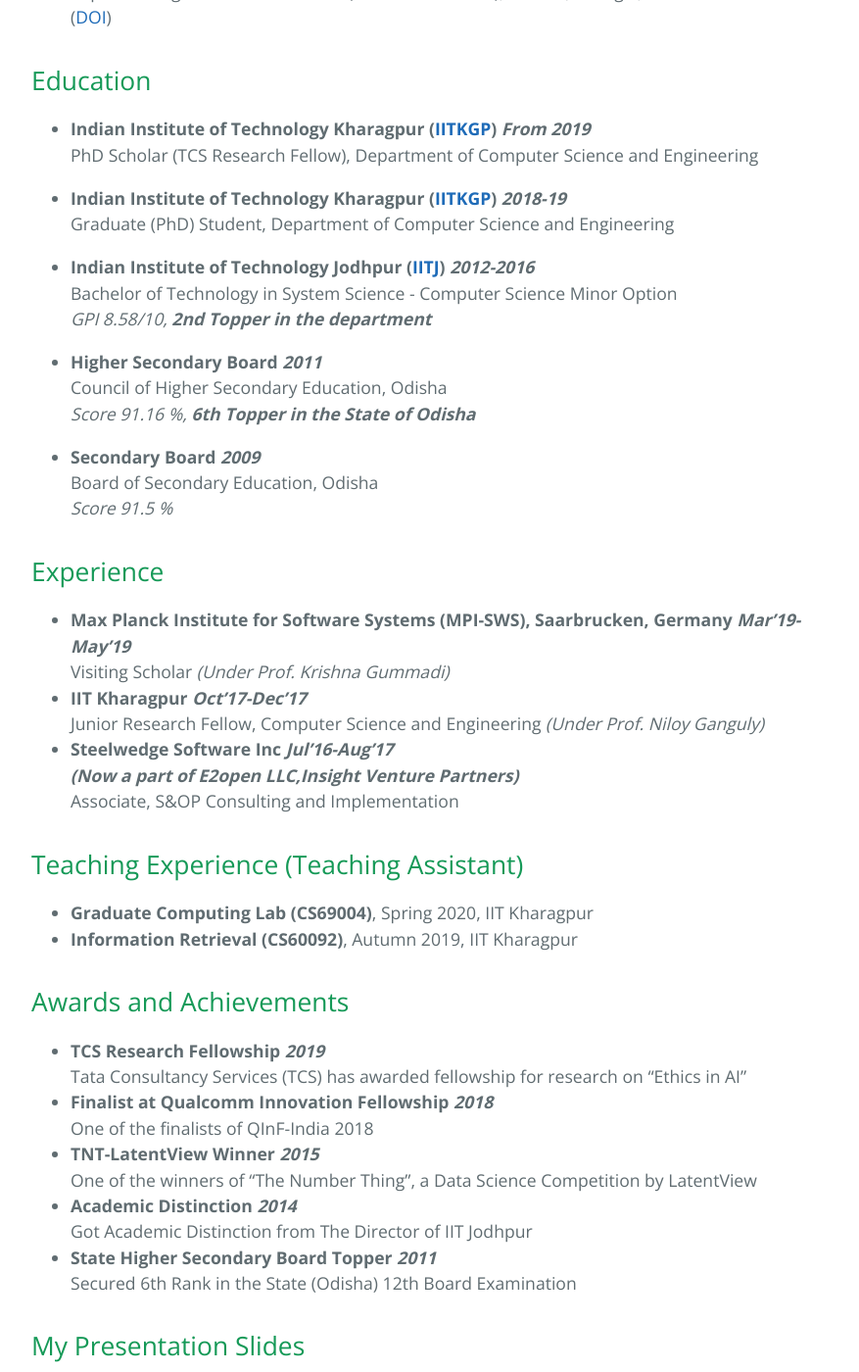
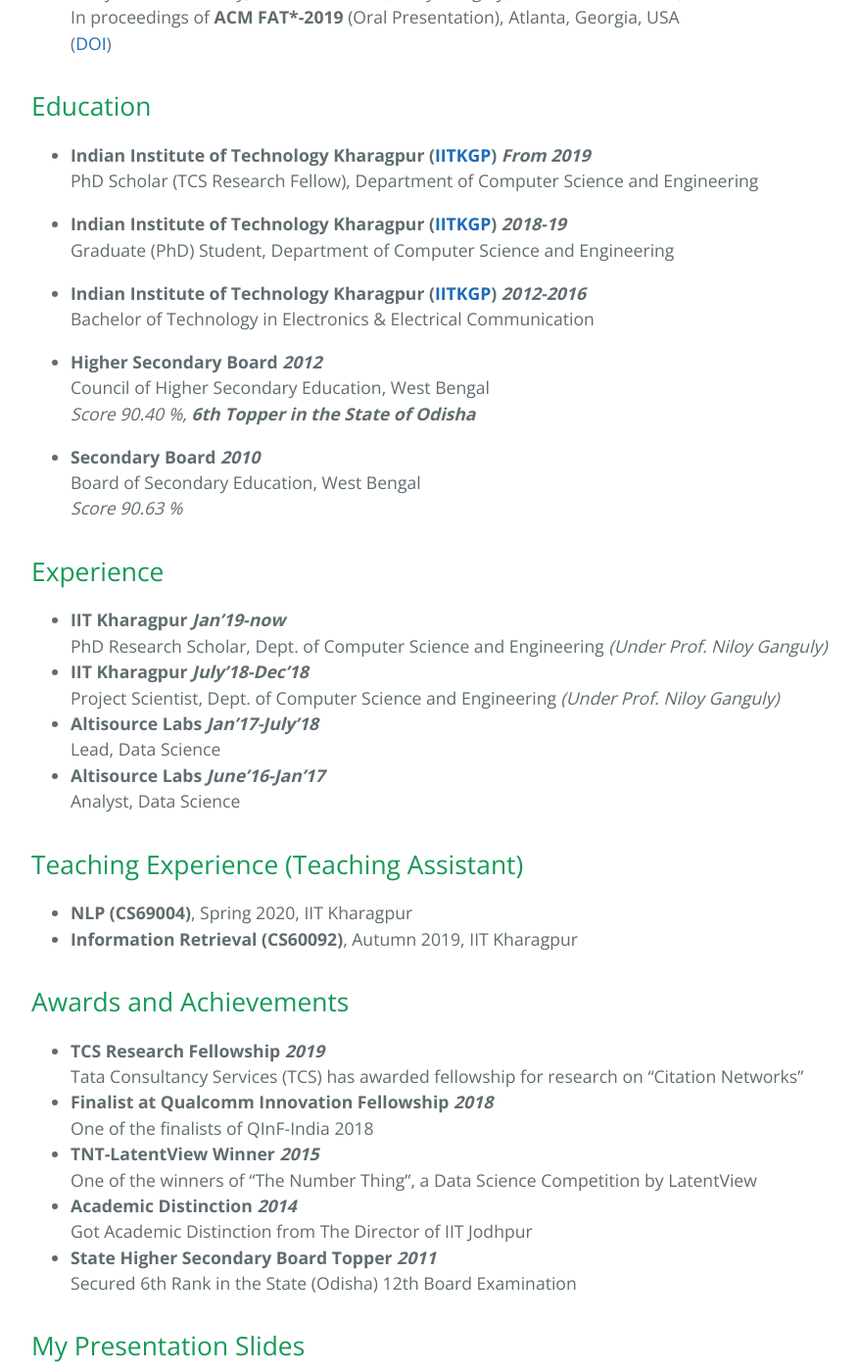
Before and after one commit to Souvic/Souvic.github.io, a Jekyll site: the page built from index.md, in a window 1280 px wide and 1400 px high, scrolled down 1342 px. Shown: the whole window at 98% size, without its empty margins (192-1069 px from the left). Built offline with Jekyll 4.4.1, drawn with Linux system fonts in a browser that asks for light colours; our own code applies the rules of GitHub Pages for plain Markdown files; some of the changed text lies outside the part shown.

Commit message:
Update index.md

```diff
--- a/index.md
+++ b/index.md
@@ -1,9 +1,9 @@
 ## About Me
-I am a PhD scholar (TCS research fellow) in the department of [Computer Science and Engineering](http://cse.iitkgp.ac.in) at [IIT Kharagpur, India](http://www.iitkgp.ac.in/). I work under the supervision of [Prof. Niloy Ganguly](http://www.facweb.iitkgp.ernet.in/~niloy/). My research area is Information Retrieval and Data Mining, and my research interests fall in bias & fairness aspects of AI.
+I am a PhD scholar (TCS research fellow) in the department of [Computer Science and Engineering](http://cse.iitkgp.ac.in) at [IIT Kharagpur, India](http://www.iitkgp.ac.in/). I am jointly supervised by [Prof. Animesh Mukherjee](https://cse.iitkgp.ac.in/~animeshm/) & [Prof. Pawan Goyal](https://cse.iitkgp.ac.in/~pawang/). My research area is Applied Deep Learning and my research interests fall in Music, Healthcare, Media Bias and Citation Networks.
 
 I am currently a part of [Complex Networks Research Group](http://www.cnergres.iitkgp.ac.in/) at [IIT Kharagpur](http://www.iitkgp.ac.in/). <br>
 Please find me CV [here](https://drive.google.com/file/d/1-KObvU8mr3V0sZGD1rAVmNYWfPZBA9u4/view?usp=sharing). <br>
-My ORCID is [0000-0002-2435-6859](https://orcid.org/0000-0002-2435-6859).
+My ORCID is [0000-0002-2435-6859](https://orcid.org/0000-0002-9413-0070).
 
 ## Research
 * **Group and Individual Fairness in Newsfeed Curation**<br>
@@ -30,36 +30,36 @@
 * **Indian Institute of Technology Kharagpur ([IITKGP](http://iitkgp.ac.in/)) _2018-19_**<br>
 Graduate (PhD) Student, Department of Computer Science and Engineering<br>
 
-* **Indian Institute of Technology Jodhpur ([IITJ](http://iitj.ac.in/)) _2012-2016_**<br>
-Bachelor of Technology in System Science - Computer Science Minor Option<br>
-_GPI 8.58/10, **2nd Topper in the department**_
+* **Indian Institute of Technology Kharagpur ([IITKGP](http://iitkgp.ac.in/)) _2012-2016_**<br>
+Bachelor of Technology in Electronics & Electrical Communication <br>
 
-* **Higher Secondary Board _2011_**<br>
-Council of Higher Secondary Education, Odisha<br>
-_Score 91.16 %, **6th Topper in the State of Odisha**_
+* **Higher Secondary Board _2012_**<br>
+Council of Higher Secondary Education, West Bengal<br>
+_Score 90.40 %, **6th Topper in the State of Odisha**_
 
-* **Secondary Board _2009_**<br>
-Board of Secondary Education, Odisha<br>
-_Score 91.5 %_
+* **Secondary Board _2010_**<br>
+Board of Secondary Education, West Bengal<br>
+_Score 90.63 %_
 
 ## Experience
-* **Max Planck Institute for Software Systems (MPI-SWS), Saarbrucken, Germany _Mar'19-May'19_**<br>
-Visiting Scholar
-_(Under Prof. Krishna Gummadi)_<br>
-* **IIT Kharagpur _Oct'17-Dec'17_**<br>
-Junior Research Fellow, Computer Science and Engineering
+* **IIT Kharagpur _Jan'19-now_**<br>
+PhD Research Scholar, Dept. of Computer Science and Engineering
 _(Under Prof. Niloy Ganguly)_<br>
-* **Steelwedge Software Inc _Jul'16-Aug'17_**<br>
-**_(Now a part of E2open LLC,Insight Venture Partners)_**<br>
-Associate, S&OP Consulting and Implementation
+* **IIT Kharagpur _July'18-Dec'18_**<br>
+Project Scientist, Dept. of Computer Science and Engineering
+_(Under Prof. Niloy Ganguly)_<br>
+* **Altisource Labs _Jan'17-July'18_**<br>
+Lead, Data Science
+* **Altisource Labs _June'16-Jan'17_**<br>
+Analyst, Data Science
 
 ## Teaching Experience (Teaching Assistant)
-* **Graduate Computing Lab (CS69004)**, Spring 2020, IIT Kharagpur
+* **NLP (CS69004)**, Spring 2020, IIT Kharagpur
 * **Information Retrieval (CS60092)**, Autumn 2019, IIT Kharagpur
 
 ## Awards and Achievements
 * **TCS Research Fellowship _2019_**<br>
-Tata Consultancy Services (TCS) has awarded fellowship for research on "Ethics in AI"
+Tata Consultancy Services (TCS) has awarded fellowship for research on "Citation Networks"
 * **Finalist at Qualcomm Innovation Fellowship _2018_**<br>
 One of the finalists of QInF-India 2018
 * **TNT-LatentView Winner _2015_**<br>
@@ -71,7 +71,7 @@
 
 ## My Presentation Slides
 * [11th Feb 2020](https://drive.google.com/file/d/1FhBjqo_Egvshi7wMdEelJd5A4buaLI1R/view?usp=sharing), **Incremental Fairness in Two-Sided Market Platforms**, Thirty-Fourth AAAI Conference on AI, [AAAI-2020](https://aaai.org/Conferences/AAAI-20/), Hilton Midtown, New York, USA
-* [7th Feb 2020](https://docs.google.com/presentation/d/1VP_Jn14k77Y4lWTmK_k2z5HaGSEGEN2BdH1v9cnUdpk/edit?usp=drivesdk), **Two-Sided Fairness in Recommendation**, Headquarters, Goldman Sachs, Financial District, New York, USA
+<!---* [7th Feb 2020](https://docs.google.com/presentation/d/1VP_Jn14k77Y4lWTmK_k2z5HaGSEGEN2BdH1v9cnUdpk/edit?usp=drivesdk), **Two-Sided Fairness in Recommendation**, Headquarters, Goldman Sachs, Financial District, New York, USA
 * [18th July 2019](https://docs.google.com/presentation/d/132OudCPjfCwqqvSygPO423EUvLwQwye0eDbqE6HS5MA/edit?usp=sharing), Introduction to IR and Basic IR Tools, Information Retrieval Class, IIT Kharagpur
 * [4th July 2019](https://docs.google.com/presentation/d/1OnhRAaJZbDBqv1J3G3az4hr_gIA1mUlwz5URMeczMws/edit?usp=sharing), CNeRG Reading Group<br>
 "Fairness-Aware Ranking in Search & Recommendation Systems with Application to LinkedIn Talent Search" by Geyik et al. in KDD 2019
```
Also changed, not shown: other parts of index.md (+3 -3 lines).
